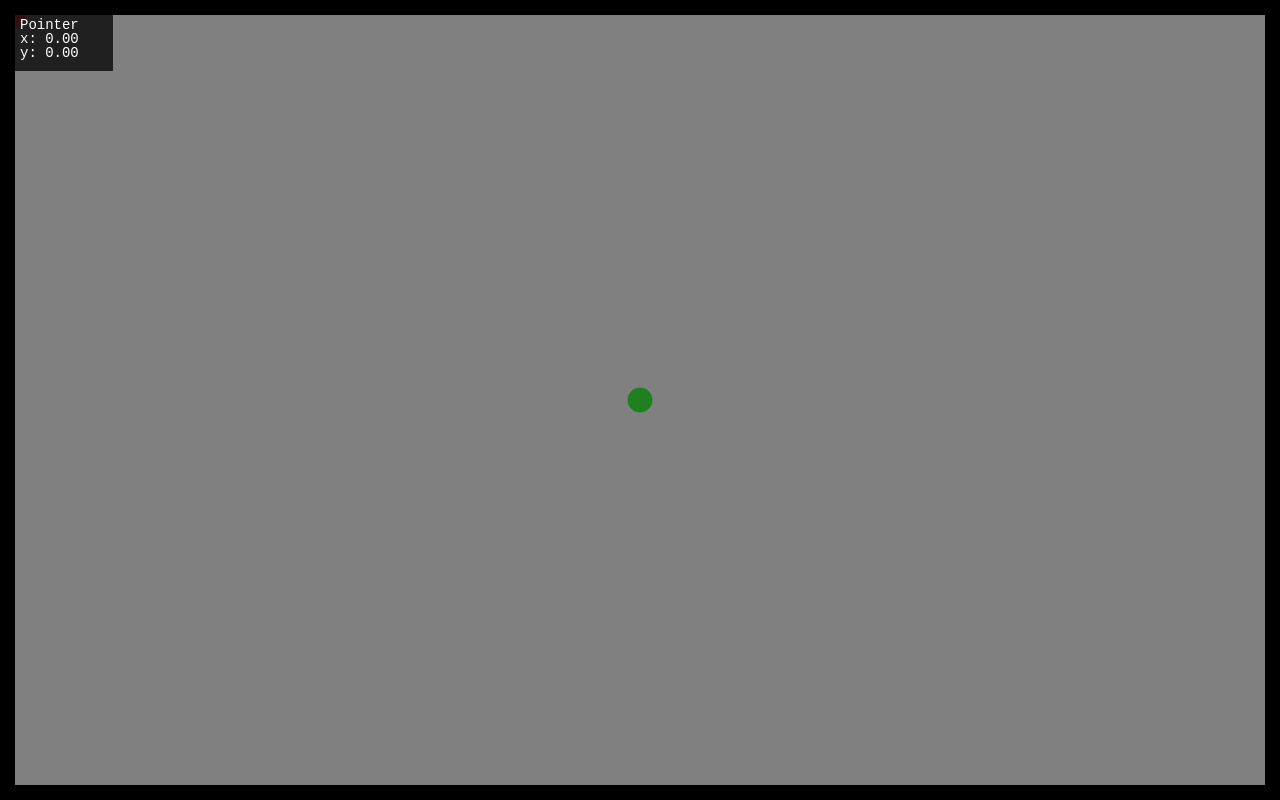
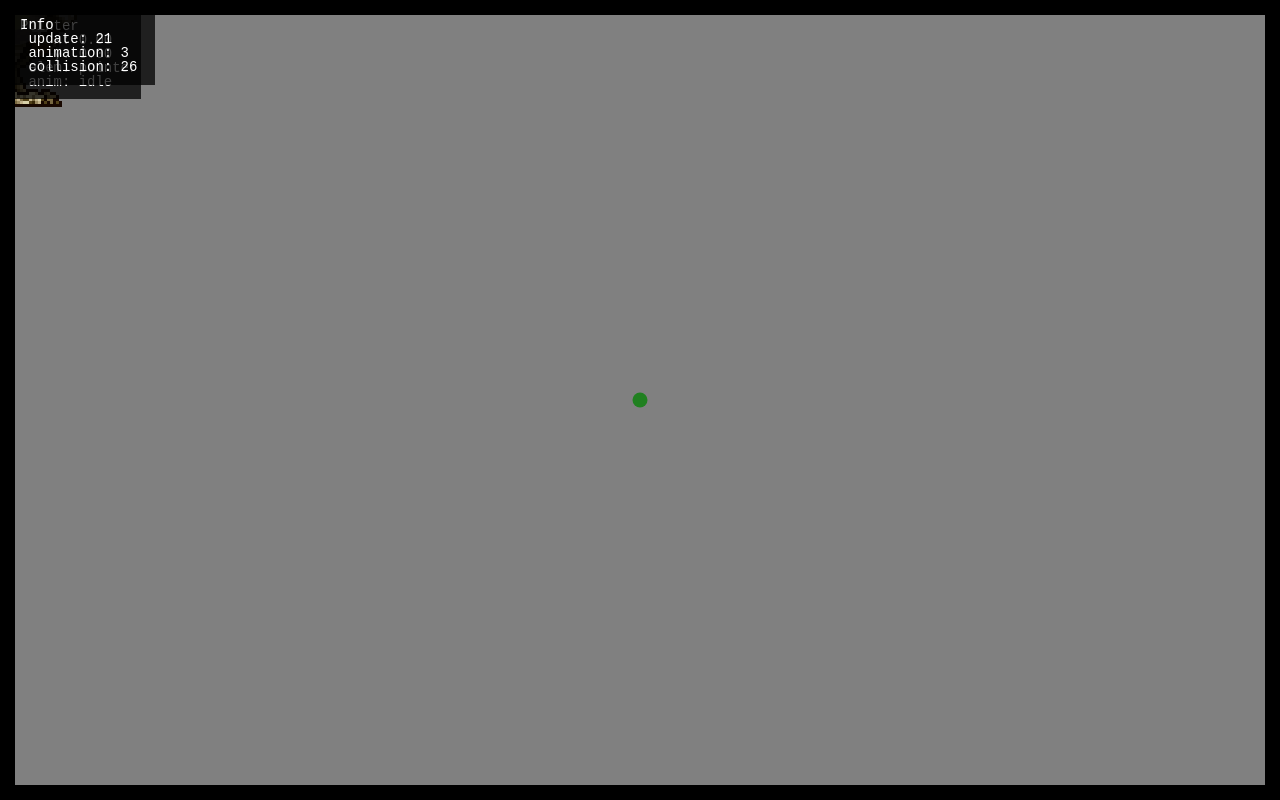
Before and after one commit to lucapsrk/Game, a plain HTML site: page index.html in a window 1280 px wide. Drawn offline with Linux system fonts and the light colour scheme.

Commit message:
update loop, hitbox, mouse collision

```diff
--- a/data/setting.js
+++ b/data/setting.js
@@ -2,41 +2,44 @@
 // Settings |
 //----------'
 const setting = {
-    'canvas': {
-        'border': 30,
-        'pixelize': true,
-        'scale': 5,
-        'color': 'grey'//'#1A1A1A'
+    canvas: {
+        border: 30,
+        pixelize: true,
+        scale: 3,
+        color: 'grey'//'#1A1A1A'
     },
-    'timeout': {
-        'animation': 2000,
-        'collision': 4000
+    timeout: {
+        update: 250,
+        animation: 2000,
+        collision: 200
     },
-    'debug': {
-        'enable': true
+    debug: {
+        enable: true
     }
 };
 
 const text = {
-    'default': {
-        'size': 14/setting.canvas.scale,
-        'weight': 'lighter',
-        'linespace': 1/setting.canvas.scale,
-        'font': 'Courier New',
-        'color': 'white',
-        'box': {
-            'alpha': 0.75,
-            'textOffset': 5/setting.canvas.scale
+    default: {
+        size: 14/setting.canvas.scale,
+        weight: 'lighter',
+        linespace: 1/setting.canvas.scale,
+        font: 'Courier New',
+        color: 'white',
+        box: {
+            alpha: 0.75,
+            textOffset: 5/setting.canvas.scale
         },
-        'dot': {
-            'alpha': 0.5
+        dot: {
+            alpha: 0.5,
+            color: 'yellow',
+            size: 5
         },
-        'center': {
-            'alpha': 0.75,
-            'color': 'green'
+        center: {
+            alpha: 0.75,
+            color: 'green'
         }
     },
-    'debug': 0
+    debug: 0
 };
 
 //------.
--- a/javascript/game.js
+++ b/javascript/game.js
@@ -8,31 +8,73 @@
         this.currentState = null;
         this.mouseX = 0;
         this.mouseY = 0;
+        // debug
+        this.updateDebugCount = 0;
+        this.animationDebugCount = 0;
+        this.collisionDebugCount = 0;
         // entity
         this.entitiesCount = 1;
         this.entities = [];
+        // Pointer
+        this.pointer = new Element(this.mouseX,this.mouseY,'Pointer','pointer');
     }
 
     paint(context) {
         // Background
         this.paintBackground(context);
         // TODO: Entities
-        this.sortArrayY(this.entities);
+        sortArrayByHitbox(this.entities);
         this.entities.forEach((entity) => {
             entity.paint(context);
         });
         // Pointer
-        this.paintPointer(context);
-        // Center
-        this.paintCenter(context);
+        this.pointer.paint(context);
+        // Info
+        if(setting.debug.enable){
+            this.paintInfo(context);
+        }
+    }
+
+    update(){
+        // debug
+        if(setting.debug.enable){
+            //console.log(' > update');
+            this.updateDebugCount++;
+        }
+        // update
+        this.entities.forEach((entity) => {
+            entity.update();
+        });
     }
 
     animation() {
-        //console.log(' > animation');
+        // debug
+        if(setting.debug.enable){
+            //console.log(' > animation');
+            this.animationDebugCount++;
+        }
+        // animation
+        // ----------------------------- TEST -----------------------------
+        this.entities.forEach((entity) => {
+            if(entity.getDirection() == DIRECTION.LEFT){
+                entity.setDirection(DIRECTION.RIGHT);
+            }else{
+                entity.setDirection(DIRECTION.LEFT);
+            }
+        });
+        // ----------------------------- TEST -----------------------------
     }
 
     collision() {
-        //console.log(' > collision');
+        // debug
+        if(setting.debug.enable){
+            //console.log(' > collision');
+            this.collisionDebugCount++;
+        }
+        // collision
+        this.entities.forEach((entity) => {
+            entity.getHitbox().setHit(collisionBetweenCircles(entity, this.pointer));
+        });
     }
 
     click(event){
@@ -47,6 +89,10 @@
         //console.log(' < mouse x: '+x+' y: '+y);
         this.mouseX = x;
         this.mouseY = y;
+        // Pointer
+        this.pointer.setX(this.mouseX);
+        this.pointer.setY(this.mouseY);
+        this.pointer.update();
     }
 
     keydown(key, code){
@@ -84,33 +130,7 @@
         context.restore();
     }
 
-    paintPointer(context) {
-        // Debug: Mouse pointer position
-        if(setting.debug.enable){
-            // Circle
-            context.save();
-            context.beginPath();
-            context.globalAlpha = text.default.dot.alpha;
-            context.fillStyle = 'red';
-            context.arc(this.mouseX, this.mouseY, 2.5, 0, 2*Math.PI);
-            context.fill(); // riempe
-            context.restore();
-            // Box
-            context.save();
-            context.globalAlpha = text.default.box.alpha;
-            context.fillRect(this.mouseX, this.mouseY, text.default.size*7, text.default.size*4);
-            context.restore();
-            // Text
-            context.save();
-            context.fillStyle = text.default.color;
-            context.fillText('Pointer', this.mouseX+text.default.box.textOffset, this.mouseY+text.default.size);
-            context.fillText('x: '+this.mouseX.toFixed(2), this.mouseX+text.default.box.textOffset, this.mouseY+text.default.size*2);
-            context.fillText('y: '+this.mouseY.toFixed(2), this.mouseX+text.default.box.textOffset, this.mouseY+text.default.size*3);
-            context.restore();
-        }
-    }
-
-    paintCenter(context) {
+    paintInfo(context) {
         // Circle
         context.save();
         context.beginPath();
@@ -123,15 +143,18 @@
         );
         context.fill();
         context.restore();
-    }
-
-    /* Sort array elements by ...*/
-    sortArrayY(array){
-        array.sort(function(a, b){
-            // aggiungo alla y, metà della sprite
-            if(a.y+a.height < b.y+b.height) return -1;
-            if(a.y+a.height > b.y+b.height) return 1;
-            return 0;
-        });
+        // Box
+        context.save();
+        context.globalAlpha = text.default.box.alpha;
+        context.fillRect(0, 0, text.default.size*10, text.default.size*5);
+        context.restore();
+        // Info
+        context.save();
+        context.fillStyle = text.default.color;
+        context.fillText('Info', text.default.box.textOffset, text.default.size);
+        context.fillText(' update: '+this.updateDebugCount, text.default.box.textOffset, text.default.size*2);
+        context.fillText(' animation: '+this.animationDebugCount, text.default.box.textOffset, text.default.size*3);
+        context.fillText(' collision: '+this.collisionDebugCount, text.default.box.textOffset, text.default.size*4);
+        context.restore();
     }
 }
--- a/javascript/interfaces.js
+++ b/javascript/interfaces.js
@@ -10,6 +10,10 @@
 
     paint(context) {
         throw new Error("Method 'paint(context)' must be implemented.");
+    }
+
+    update() {
+        throw new Error("Method 'update()' must be implemented.");
     }
 
     animation() {
@@ -42,7 +46,7 @@
 // Element |
 //---------'
 class Element{
-    constructor(x,y,name,element,animation){
+    constructor(x,y,name,element){
         this.x = x;
         this.y = y;
         this.name = name;
@@ -51,14 +55,68 @@
         this.animation = ANIMATION.IDLE;
         this.sprite = new Image();
         this.sprite.src = 'image/test.png';
+        this.hitbox = new Hitbox(x,y+this.sprite.height/2,10);
+    }
+
+    getX(){
+        return this.x;
+    }
+
+    getY(){
+        return this.y;
+    }
+
+    getName(){
+        return this.name;
+    }
+
+    getElement(){
+        return this.element;
+    }
+
+    getDirection(){
+        return this.direction;
+    }
+
+    getAnimation(){
+        return this.animation;
+    }
+
+    getSprite(){
+        return this.sprite;
+    }
+
+    getHitbox(){
+        return this.hitbox;
+    }
+
+    setX(x){
+        this.x = x;
+    }
+
+    setY(y){
+        this.y = y;
+    }
+
+    setDirection(direction){
+        this.direction = direction;
+    }
+
+    setAnimation(animation){
+        this.animation = animation;
+    }
+
+    update(){
+        // Update hitbox position
+        this.getHitbox().update(this.getX(),this.getY()+this.getSprite().height/2);
     }
 
     paint(context){
         if(this.direction == DIRECTION.RIGHT){
-            this.frame(context,this.sprite,this.x,this.y,false);
+            this.frame(context,this.getSprite(),this.getX(),this.getY(),false);
         }
         if(this.direction == DIRECTION.LEFT){
-            this.frame(context,this.sprite,this.x,this.y,true);
+            this.frame(context,this.getSprite(),this.getX(),this.getY(),true);
         }
         if(setting.debug.enable){
             this.debug(context);
@@ -79,28 +137,105 @@
     }
 
     debug(context){
-        // Circle
+        // Center
         context.save();
         context.beginPath();
         context.globalAlpha = text.default.dot.alpha;
-        context.fillStyle = text.default.color;
-        context.arc(this.x, this.y, 10, 0, 2*Math.PI);
-        context.fill(); // riempe
+        context.fillStyle = text.default.dot.color;
+        context.arc(this.getX(), this.getY(), text.default.dot.size, 0, 2*Math.PI);
+        context.fill();
         context.globalAlpha = 1;
         context.restore();
+        // Hitbox
+        this.getHitbox().paint(context);
         // Box
         context.save();
         context.globalAlpha = text.default.box.alpha;
-        context.fillRect(this.x, this.y, text.default.size*9, text.default.size*6);
+        context.fillRect(this.getX(), this.getY(), text.default.size*9, text.default.size*6);
         context.restore();
         // Debug: Mouse pointer position
         context.save();
         context.fillStyle = text.default.color;//'#66FF99';
-        context.fillText(this.name, this.x+text.default.box.textOffset, this.y+text.default.size+text.default.linespace);
-        context.fillText('    x: '+this.x.toFixed(2), this.x+text.default.box.textOffset, this.y+text.default.size*2+text.default.linespace);
-        context.fillText('    y: '+this.y.toFixed(2), this.x+text.default.box.textOffset, this.y+text.default.size*3+text.default.linespace);
-        context.fillText(' elem: '+this.element, this.x+text.default.box.textOffset, this.y+text.default.size*4+text.default.linespace);
-        context.fillText(' anim: '+this.animation, this.x+text.default.box.textOffset, this.y+text.default.size*5+text.default.linespace);
+        context.fillText(this.getName(), this.getX()+text.default.box.textOffset, this.getY()+text.default.size+text.default.linespace);
+        context.fillText('    x: '+this.getX().toFixed(2), this.getX()+text.default.box.textOffset, this.getY()+text.default.size*2+text.default.linespace);
+        context.fillText('    y: '+this.getY().toFixed(2), this.getX()+text.default.box.textOffset, this.getY()+text.default.size*3+text.default.linespace);
+        context.fillText(' elem: '+this.getElement(),this.getX()+text.default.box.textOffset, this.getY()+text.default.size*4+text.default.linespace);
+        context.fillText(' anim: '+this.getAnimation(),this.getX()+text.default.box.textOffset, this.getY()+text.default.size*5+text.default.linespace);
         context.restore();
     }
 }
+
+class Hitbox{
+    constructor(x,y,radius){
+        this.x = x;
+        this.y = y;
+        this.radius = radius;
+        this.color = 'white';
+        this.hit = false;
+    }
+
+    getX(){
+        return this.x;
+    }
+
+    getY(){
+        return this.y;
+    }
+
+    getRadius(){
+        return this.radius;
+    }
+
+    getColor(){
+        return this.color;
+    }
+
+    setX(x){
+        this.x = x;
+    }
+
+    setY(y){
+        this.y = y;
+    }
+
+    setColor(color){
+        this.color = color;
+    }
+
+    isHit(){
+        return this.hit;
+    }
+
+    setHit(hit){
+        this.hit = hit;
+    }
+
+    update(x,y){
+        this.setX(x);
+        this.setY(y);
+        // If get hit change color:
+        if(this.isHit()){
+            this.setColor('red');
+        }else{
+            this.setColor('white');
+        }
+    }
+
+    paint(context){
+        if(setting.debug.enable){
+            this.debug(context);
+        }
+    }
+
+    debug(context){
+        // Center
+        context.save();
+        context.beginPath();
+        context.globalAlpha = text.default.dot.alpha;
+        context.fillStyle = this.getColor();
+        context.arc(this.getX(), this.getY(), this.getRadius(), 0, 2*Math.PI);
+        context.fill();
+        context.globalAlpha = 1;
+        context.restore();
+    }
+}
--- a/javascript/main.js
+++ b/javascript/main.js
@@ -87,6 +87,15 @@
 }
 paint();
 
+//-------------.
+// Update loop |
+//-------------'
+function update(){
+    setTimeout(update, setting.timeout.update);
+    game.update();
+}
+update();
+
 //----------------.
 // Animation loop |
 //----------------'
--- a/javascript/utils.js
+++ b/javascript/utils.js
@@ -1,10 +1,35 @@
 
-class Utils {
+// Pitagora
+function getDistanceBetweenPoints(xA, yA, xB, yB){
+    let xDistance = xB - xA;
+    let yDistance = yB - yA;
+    return Math.hypot(xDistance, yDistance);
+}
 
-    constructor(){};
+// se la distanza tra i cerchi è minore della somma dei 2 raggi delle
+// hitbox allora c'è una collsione. Gli oggetti devono avere i campi x, y, radius
+function collisionBetweenCircles(entityA, entityB){
+    let distance = getDistanceBetweenPoints(
+        entityA.getHitbox().getX(),
+        entityA.getHitbox().getY(),
+        entityB.getHitbox().getX(),
+        entityB.getHitbox().getY()
+    );
+    //let sumRadius = entityA.radius + entityB.radius;
+    //console.log('distance: '+distance+' sumRadius: '+sumRadius);
+    if(distance <= (entityA.getHitbox().getRadius() + entityB.getHitbox().getRadius())){
+        return true;
+    }else{
+        return false;
+    }
+}
 
-    printText(context, x, y) {
-        // capire se puo servire
-    }
-
+/* Sort array elements by ...*/
+function sortArrayByHitbox(array) {
+    array.sort(function(a, b){
+        // aggiungo alla y, metà della sprite
+        if(a.y+a.getHitbox().getY() < b.y+b.getHitbox().getY()) return -1;
+        if(a.y+a.getHitbox().getY() > b.y+b.getHitbox().getY()) return 1;
+        return 0;
+    });
 }
```
Also changed, not shown: index.html (+1 -0 lines).
